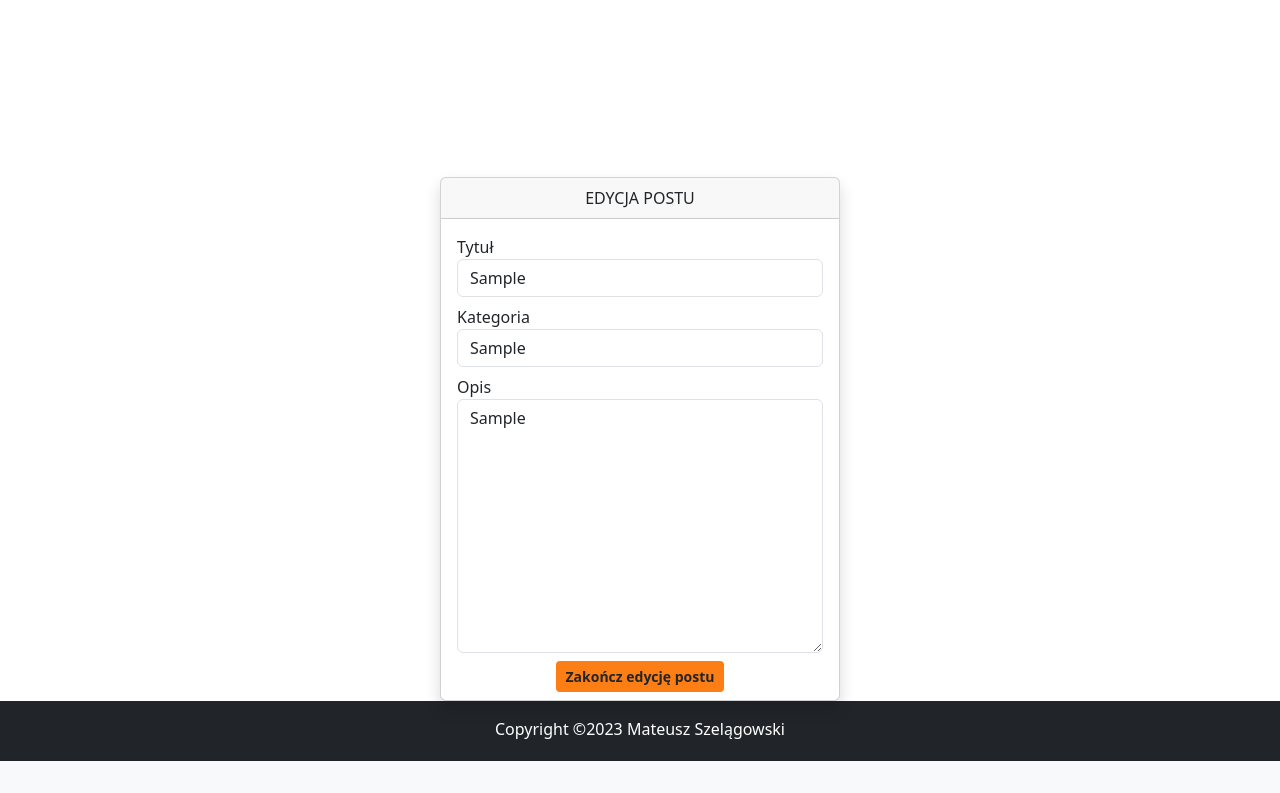
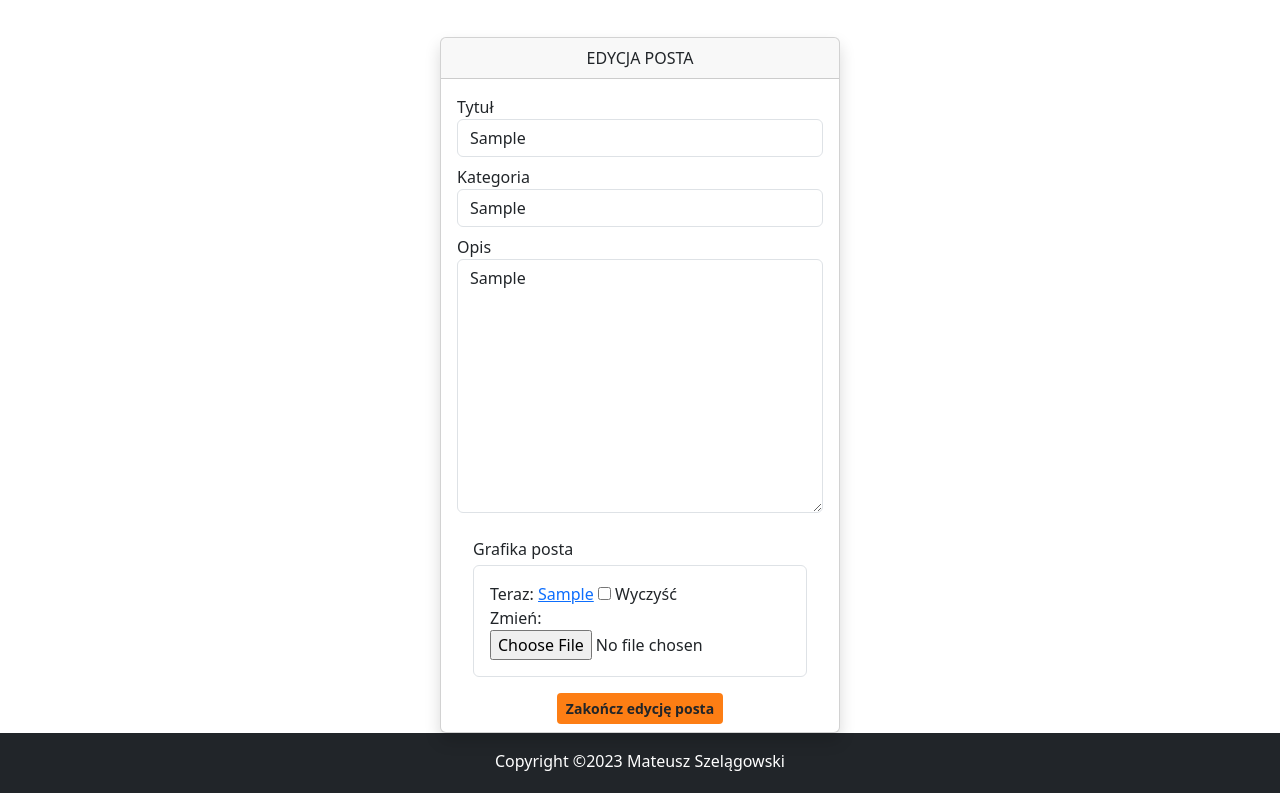
Before and after one commit to matszelo/Collectors_Zone_project, a Django app: page /posts/update_post/1 in a window 1280 px wide. Shown: the part 58-851 px from the top of the page. Before the commit the page ends 819 px from the top, so only its background shows below. Run offline with Django 5.2, Linux system fonts and the light colour scheme; a user stored in the database is signed in; tables that the repository leaves empty hold one stand-in row (values such as "Sample post"); grey boxes marked "Sample" are stand-in pictures; some libraries are stand-ins or nearby versions.

Commit message:
Dodanie możliwości wstawiania zdjęć w poście oraz ich edycji.

```diff
--- a/Posty/forms.py
+++ b/Posty/forms.py
@@ -6,7 +6,7 @@ from .models import Post
 class PostForm(ModelForm):
     class Meta:
         model = Post
-        fields = ('Tytuł', 'Kategoria', 'Opis')
+        fields = ('Tytuł', 'Kategoria', 'Opis', 'Zdjęcia')
 
         widgets = {
             'Tytuł': forms.TextInput(attrs={'class': 'form-control'}),
--- a/Posty/models.py
+++ b/Posty/models.py
@@ -12,6 +12,7 @@ class Post(models.Model):
     Tytuł = models.CharField(max_length=255)
     Kategoria = models.ForeignKey(Kategoria, on_delete=models.CASCADE)
     Opis = models.TextField()
+    Zdjęcia = models.ImageField(null=True, blank=True, upload_to='post_images/')
 
     def __str__(self):
         return self.Tytuł
--- a/Posty/urls.py
+++ b/Posty/urls.py
@@ -1,6 +1,7 @@
 from django.urls import path
 from Posty import views
-
+from django.conf import settings
+from django.conf.urls.static import static
 
 app_name = 'Posty'
 urlpatterns = [
@@ -9,4 +10,4 @@ urlpatterns = [
     path('add_post', views.add_post, name='add_post'),
     path('update_post/<int:pk>', views.update_post, name='update_post'),
     path('delete_post/<int:pk>', views.delete_post, name='delete_post'),
-]
+] + static(settings.MEDIA_URL, document_root=settings.MEDIA_ROOT)
--- a/Posty/views.py
+++ b/Posty/views.py
@@ -21,7 +21,7 @@ def post_details(request, pk):
 def add_post(request):
     submitted = False
     if request.method == 'POST':
-        form = PostForm(request.POST)
+        form = PostForm(request.POST, request.FILES)
         if form.is_valid():
             form.save()
             return redirect('Posty:all_posts')
@@ -34,7 +34,7 @@ def add_post(request):
 
 def update_post(request, pk):
     post = Post.objects.get(pk=pk)
-    form = PostForm(request.POST or None, instance=post)
+    form = PostForm(request.POST or None, request .FILES or None, instance=post)
     if form.is_valid():
         form.save()
         return redirect('Posty:post_details', pk)
--- a/templates/Drop/update_drop.html
+++ b/templates/Drop/update_drop.html
@@ -1,6 +1,6 @@
 {% extends 'Base_html/base.html' %}
 {% block content %}
-    {% if user.is_authenticated and user.is_staff%}
+    {% if user.is_authenticated and user.is_staff %}
      <div class="d-flex justify-content-center" style="margin-top: 80px">
          <div class="card me-4 ms-4 shadow" style="width: 400px">
                 <div class="card-header text-center">
--- a/templates/Post/post_details.html
+++ b/templates/Post/post_details.html
@@ -1,11 +1,15 @@
 {% extends 'Base_html/base.html' %}
+{% load static %}
 {% block content %}
      <div class="card mt-4 ms-4 me-4">
         <div class="card-header">
             <h1>{{ post.Tytuł }} - {{ post.Kategoria }}</h1>
         </div>
         <div class="card-body fw-semibold">
-            {{ post.Opis }}
+              {% if post.Zdjęcia %}
+                  <img class="img mt-2 rounded" src="{{ post.Zdjęcia.url }}" style="height: 200px; width: 200px" alt="">
+              {% endif %}
+              {{ post.Opis }}
         </div>
         <div class="card-footer">
             {% if user.is_authenticated and user.is_staff %}
--- a/templates/Post/update_post.html
+++ b/templates/Post/update_post.html
@@ -1,13 +1,13 @@
 {% extends 'Base_html/base.html' %}
 {% block content %}
     {% if user.is_authenticated and user.is_staff %}
-     <div class="d-flex justify-content-center" style="margin-top: 180px">
+     <div class="d-flex justify-content-center" style="margin-top: 40px">
         <div class="card me-4 ms-4 shadow" style="width: 400px">
             <div class="card-header text-center">
-                EDYCJA POSTU
+                EDYCJA POSTA
             </div>
             <div class="card-body pb-0">
-                <form action="" method="POST">
+                <form action="" method="POST" enctype="multipart/form-data">
                     {% csrf_token %}
                         <div class="mb-2">
                             <label for="exampleInputText" class="form-label mb-0">Tytuł</label>
@@ -21,8 +21,14 @@
                             <label for="exampleInputText" class="form-label mb-0">Opis</label>
                             {{ form.Opis }}
                             </div>
+                            <div class="card-body">
+                                <label for="exampleTextArea" class="form-label mb-1">Grafika posta</label>
+                                <div class="card-body border rounded" style="border: #0dcaf0">
+                                    {{ form.Zdjęcia }}
+                                </div>
+                            </div>
                         <div class="d-flex justify-content-center">
-                        <input class="btn btn-sm fw-semibold d-flex justify-content-center mt-0 mb-2" type="submit" value="Zakończ edycję postu" style="background-color: #fd7e14">
+                        <input class="btn btn-sm fw-semibold d-flex justify-content-center mt-0 mb-2" type="submit" value="Zakończ edycję posta" style="background-color: #fd7e14">
                         </div>
                 </form>
             </div>
```
Also changed, not shown: templates/Post/add_post.html (+8 -2 lines), Posty/migrations/0002_post_zdjęcia.py (added).
